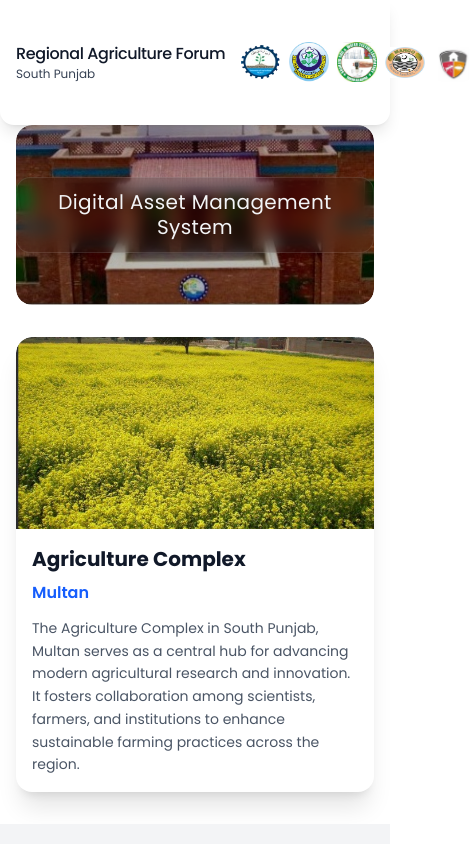
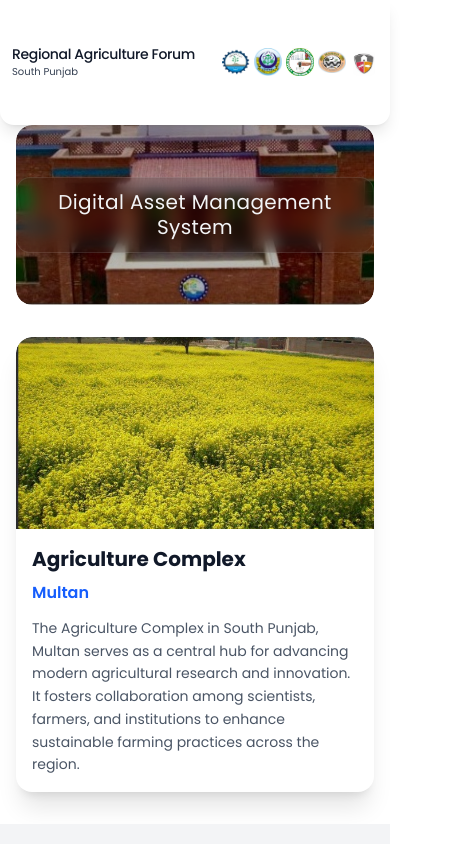
Before and after one commit to TahseenTariq/agri-complex, a Next.js app: page / in a window 390 px wide. Shown: the top 844 px of the page, 473 px wide, since content can reach past the window. Built offline with nearby package versions, Linux system fonts and the light colour scheme.

Commit message:
Fix Header logo overflow on small screens - Reduced mobile logo size to h-7 w-7 (28px) - Reduced spacing and padding on mobile - Added overflow-hidden to prevent content spillover - Improved text responsiveness on mobile - Maintained horizontal layout and header height

```diff
--- a/main-page/Header.tsx
+++ b/main-page/Header.tsx
@@ -30,31 +30,31 @@ export default function Header() {
   };
 
   return (
-    <header className="bg-white shadow-lg rounded-b-xl sticky top-0 z-50 min-h-[1.3in] flex items-center">
-      <div className="max-w-9xl mx-auto px-4 py-2 sm:px-6 md:px-8 lg:px-10 sm:py-0 w-full">
-        <div className="flex items-center justify-between gap-4">
+    <header className="bg-white shadow-lg rounded-b-xl sticky top-0 z-50 min-h-[1.3in] flex items-center overflow-hidden">
+      <div className="max-w-9xl mx-auto px-3 py-2 sm:px-6 md:px-8 lg:px-10 sm:py-0 w-full h-full">
+        <div className="flex items-center justify-between gap-2 sm:gap-4 w-full">
           {/* Left Side - Title and Subheading */}
-          <div className="flex flex-col items-start text-left flex-shrink-0">
+          <div className="flex flex-col items-start text-left flex-shrink-0 min-w-0">
             <button
               onClick={handleTitleClick}
               className="text-left cursor-pointer transition-colors duration-200 hover:text-blue-600 focus:outline-none focus:ring-2 focus:ring-blue-500 focus:ring-offset-2 rounded block"
             >
               <h1
-                className="font-medium tracking-tight leading-tight text-gray-900 hover:underline text-base sm:text-lg md:text-xl lg:text-3xl transition-all duration-300"
+                className="font-medium tracking-tight leading-tight text-gray-900 hover:underline text-sm sm:text-base md:text-lg lg:text-xl xl:text-3xl transition-all duration-300"
               >
                 Regional Agriculture Forum
               </h1>
             </button>
             <p
-              className="text-gray-700 font-light leading-tight mt-0.5 text-xs sm:text-sm md:text-lg lg:text-2xl"
+              className="text-gray-700 font-light leading-tight mt-0.5 text-[10px] sm:text-xs md:text-sm lg:text-lg xl:text-2xl"
             >
               South Punjab
             </p>
           </div>
 
           {/* Right Side - Five Logos Side by Side */}
-          <div className="flex items-center justify-end gap-2 sm:gap-2.5 md:gap-3 lg:gap-4 flex-wrap flex-shrink-0">
-            <div className="flex-shrink-0 relative h-10 w-10 sm:h-[0.65in] sm:w-[0.65in] md:h-[0.7in] md:w-[0.7in] lg:h-[0.75in] lg:w-[0.75in] transition-all duration-300 hover:scale-110 hover:brightness-110">
+          <div className="flex items-center justify-end gap-1 sm:gap-2 md:gap-2.5 lg:gap-3 xl:gap-4 flex-shrink-0">
+            <div className="flex-shrink-0 relative h-7 w-7 sm:h-8 sm:w-8 md:h-[0.65in] md:w-[0.65in] lg:h-[0.7in] lg:w-[0.7in] xl:h-[0.75in] xl:w-[0.75in] transition-all duration-300 hover:scale-110 hover:brightness-110">
               <Image
                 src="/logo.png.png"
                 alt="South Punjab Government Logo 1"
@@ -64,7 +64,7 @@ export default function Header() {
                 unoptimized
               />
             </div>
-            <div className="flex-shrink-0 relative h-10 w-10 sm:h-[0.65in] sm:w-[0.65in] md:h-[0.7in] md:w-[0.7in] lg:h-[0.75in] lg:w-[0.75in] transition-all duration-300 hover:scale-110 hover:brightness-110">
+            <div className="flex-shrink-0 relative h-7 w-7 sm:h-8 sm:w-8 md:h-[0.65in] md:w-[0.65in] lg:h-[0.7in] lg:w-[0.7in] xl:h-[0.75in] xl:w-[0.75in] transition-all duration-300 hover:scale-110 hover:brightness-110">
               <Image
                 src="/logo2.png.png"
                 alt="South Punjab Government Logo 2"
@@ -74,7 +74,7 @@ export default function Header() {
                 unoptimized
               />
             </div>
-            <div className="flex-shrink-0 relative h-10 w-10 sm:h-[0.65in] sm:w-[0.65in] md:h-[0.7in] md:w-[0.7in] lg:h-[0.7in] lg:w-[0.7in] transition-all duration-300 hover:scale-110 hover:brightness-110">
+            <div className="flex-shrink-0 relative h-7 w-7 sm:h-8 sm:w-8 md:h-[0.65in] md:w-[0.65in] lg:h-[0.7in] lg:w-[0.7in] xl:h-[0.7in] xl:w-[0.7in] transition-all duration-300 hover:scale-110 hover:brightness-110">
               <Image
                 src="/logo3.png.jpg"
                 alt="South Punjab Government Logo 3"
@@ -84,7 +84,7 @@ export default function Header() {
                 unoptimized
               />
             </div>
-            <div className="flex-shrink-0 relative h-10 w-10 sm:h-[0.65in] sm:w-[0.65in] md:h-[0.6in] md:w-[0.6in] lg:h-[0.85in] lg:w-[0.85in] transition-all duration-300 hover:scale-110 hover:brightness-110">
+            <div className="flex-shrink-0 relative h-7 w-7 sm:h-8 sm:w-8 md:h-[0.6in] md:w-[0.6in] lg:h-[0.7in] lg:w-[0.7in] xl:h-[0.85in] xl:w-[0.85in] transition-all duration-300 hover:scale-110 hover:brightness-110">
               <Image
                 src="/logo4.jpg.jpeg"
                 alt="South Punjab Government Logo 4"
@@ -94,7 +94,7 @@ export default function Header() {
                 unoptimized
               />
             </div>
-            <div className="flex-shrink-0 relative h-10 w-10 sm:h-[0.65in] sm:w-[0.65in] md:h-[0.7in] md:w-[0.7in] lg:h-[0.75in] lg:w-[0.75in] transition-all duration-300 hover:scale-110 hover:brightness-110">
+            <div className="flex-shrink-0 relative h-7 w-7 sm:h-8 sm:w-8 md:h-[0.65in] md:w-[0.65in] lg:h-[0.7in] lg:w-[0.7in] xl:h-[0.75in] xl:w-[0.75in] transition-all duration-300 hover:scale-110 hover:brightness-110">
               <Image
                 src="/logo5.jpg.jpg"
                 alt="South Punjab Government Logo 5"
```
